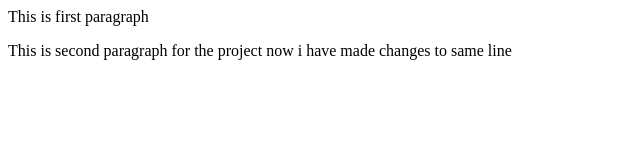
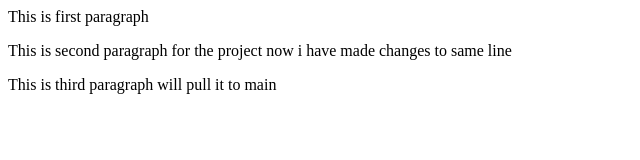
Before and after one commit to genius-streak/local-repo-demo, a plain HTML site: page index.html in a window 1280 px wide. Shown: the whole page, without its empty margins (0-640 px from the left). Drawn offline with Linux system fonts and the light colour scheme.

Commit message:
added new lines of code

```diff
--- a/index.html
+++ b/index.html
@@ -1,2 +1,3 @@
 <p>This is first paragraph</p>
 <p>This is second paragraph for the project now i have made changes to same line</p>
+<p>This is third paragraph will pull it to main</p>
```
